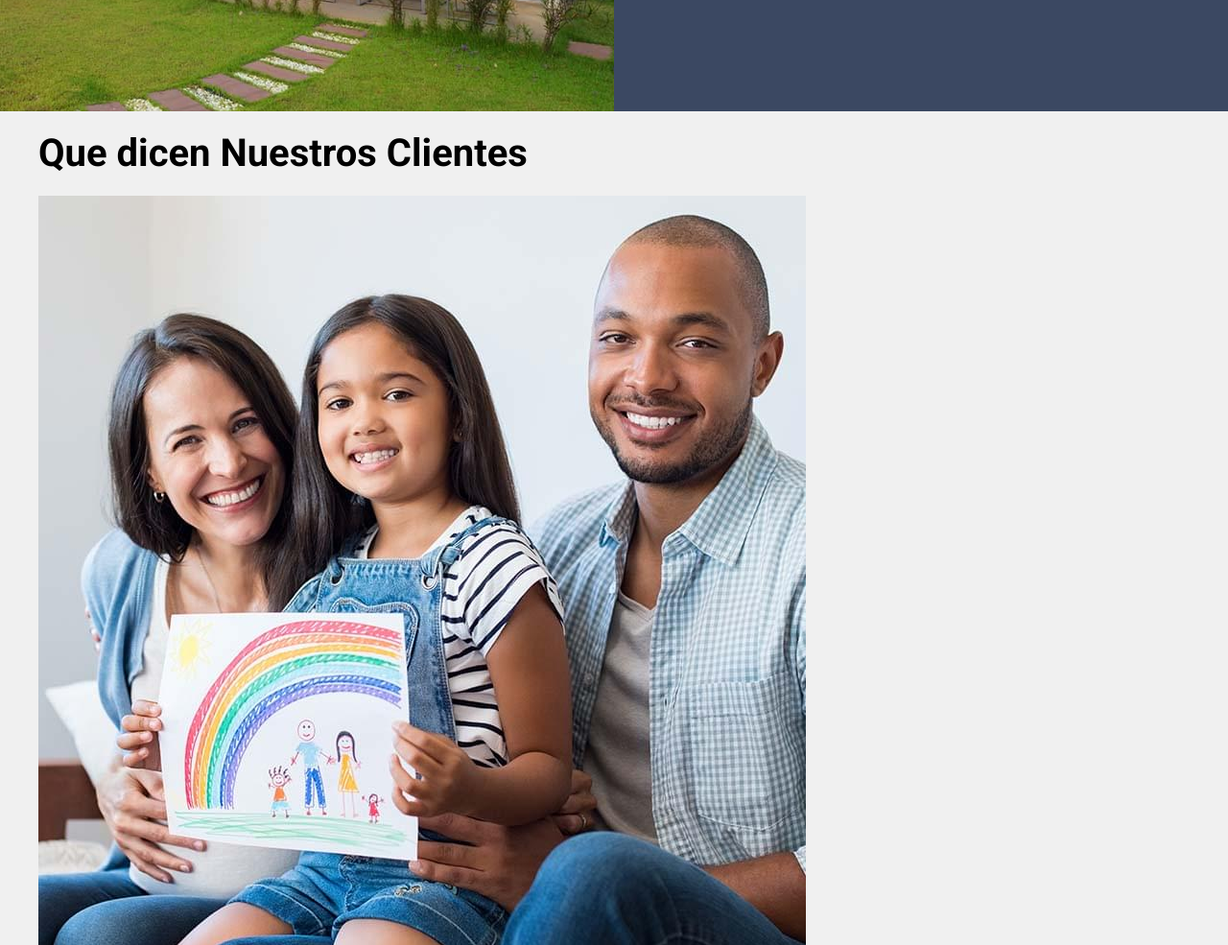
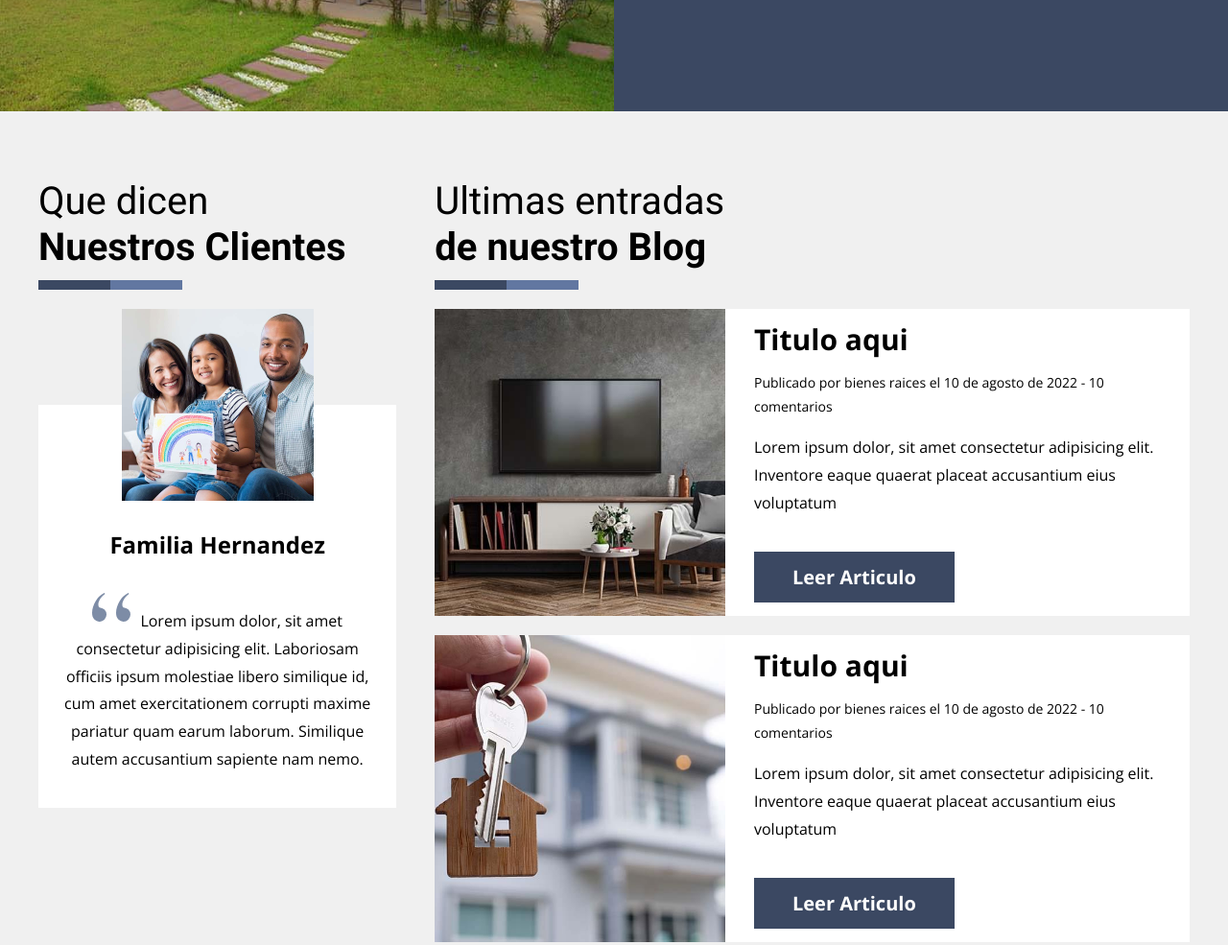
Before and after one commit to gitgabovc/renta-casas, a website: page index.html in a window 1280 px wide. Shown: the part 2640-3625 px from the top of the page at 96% size. Drawn offline with nearby package versions, Linux system fonts and the light colour scheme.

Commit message:
testimoniales-blog css finalizado

```diff
--- a/src/scss/base/_mixins.scss
+++ b/src/scss/base/_mixins.scss
@@ -51,12 +51,14 @@
     grid-template-columns: repeat($columnas, 1fr);
 }
 
-@mixin heading{
+@mixin heading($salto:false){
     font-weight: 400;
 
     span{
         font-weight: 700;
-
+        @if($salto){
+            display: block;
+        }
     }
 
     &::after{
--- a/src/scss/ui/contenido/_index.scss
+++ b/src/scss/ui/contenido/_index.scss
@@ -1,2 +1,3 @@
 @forward 'propiedades';
 @forward 'destacado';
+@forward 'testimonial-blog';
```
Also changed, not shown: build/css/app.css, 1 other file.
